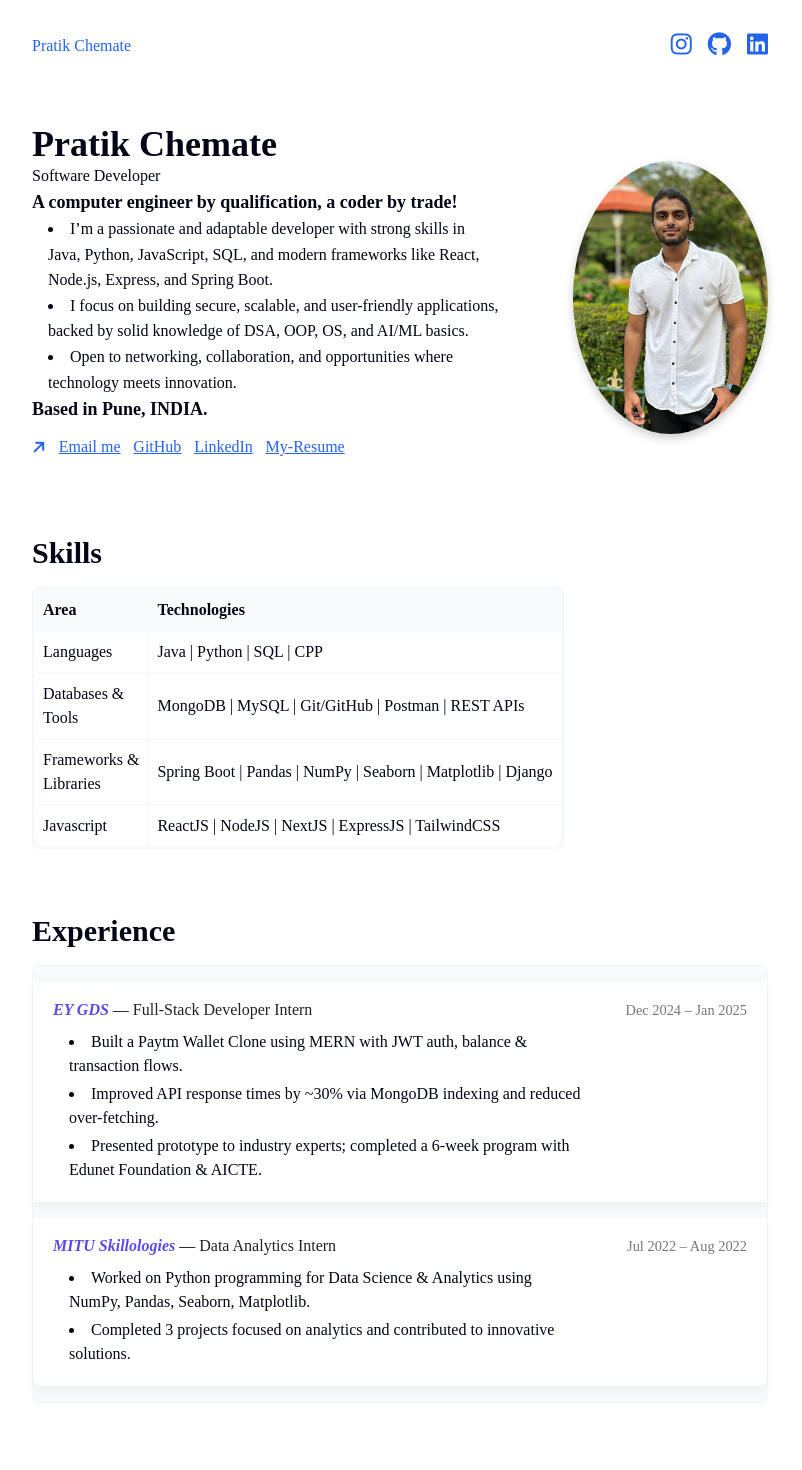
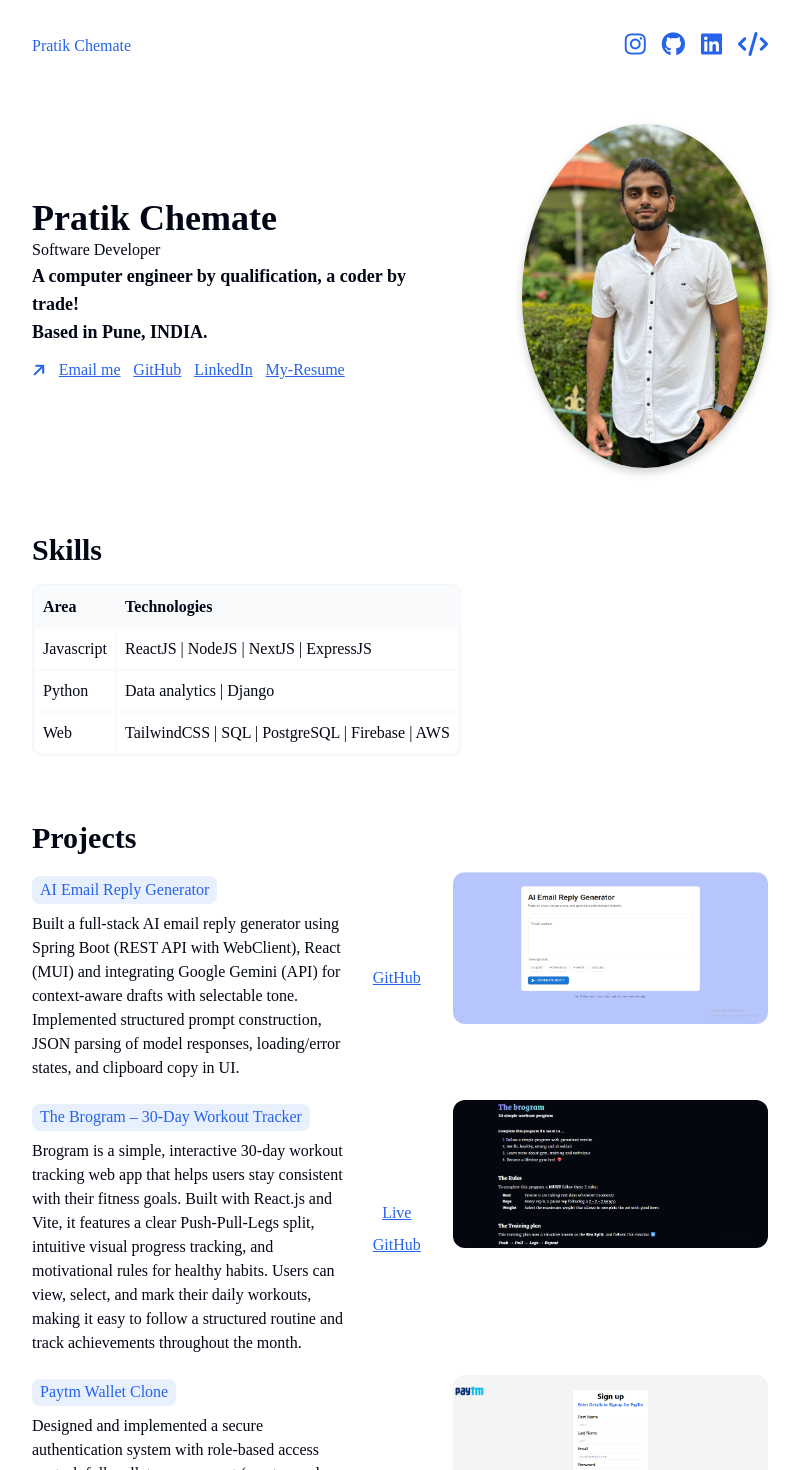
Before and after one commit to pratikchemate/portfolio1, a React (Vite) app: page / in a window 1280 px wide. Shown: the top 1470 px of the page, without its empty margins (240-1042 px from the left). Built offline with nearby package versions, Linux system fonts and the light colour scheme; a web font is replaced by a local one.

Commit message:
leetcode icon

```diff
--- a/src/App.jsx
+++ b/src/App.jsx
@@ -50,6 +50,14 @@ function App() {
           >
             <i className="fa-brands fa-linkedin"></i>
           </a>
+          <a
+            target="_blank"
+            href="https://leetcode.com/u/b5jvSTNZuz/"
+            rel="noreferrer"
+            alt="LeetCode"
+          >
+            <i class="fa-solid fa-code"></i>
+          </a>
         </nav>
       </header>
 
@@ -63,15 +71,6 @@ function App() {
               <div className="intro-description">
                 <h5>
                   A computer engineer by qualification, a coder by trade! <br />
-                  </h5>
-                  <p>
-                    <ul>
-                 <li> I’m a passionate and adaptable developer with strong skills in Java, Python, JavaScript, SQL, and modern frameworks like React, Node.js, Express, and Spring Boot.</li>
-<li>I focus on building secure, scalable, and user-friendly applications, backed by solid knowledge of DSA, OOP, OS, and AI/ML basics.</li>
-                      <li>Open to networking, collaboration, and opportunities where technology meets innovation.</li>
-</ul>
-                  </p>
-                <h5>
                   Based in Pune, INDIA.
                 </h5>
               </div>
@@ -137,73 +136,21 @@ function App() {
             </thead>
             <tbody>
               <tr>
-                <td>Languages</td>
-                <td>Java | Python | SQL | CPP</td>
+                <td>Javascript</td>
+                <td>ReactJS | NodeJS | NextJS | ExpressJS</td>
               </tr>
               <tr>
-                <td>Databases &<br/>Tools</td>
-                <td>MongoDB | MySQL | Git/GitHub | Postman | REST APIs</td>
-              </tr>
-
-              <tr>
-                <td>Frameworks &<br/>Libraries</td>
-                <td>
-                  Spring Boot | Pandas | NumPy | Seaborn | Matplotlib | Django
-                </td>
+                <td>Python</td>
+                <td>Data analytics | Django</td>
               </tr>
               <tr>
-                <td>Javascript</td>
-                <td>ReactJS | NodeJS | NextJS | ExpressJS | TailwindCSS</td>
-              </tr>
-              {/*               <tr>
                 <td>Web</td>
                 <td>TailwindCSS | SQL | PostgreSQL | Firebase | AWS</td>
-              </tr> */}
-            </tbody>
-          </table>
-        </section>
-        <section className="bounce-in" data-aos="fade-up">
-          <h2>Experience</h2>
-          <table class="experience-table">
-            <tbody>
-              <tr>
-                <td class="exp-details">
-                  <i class="company">EY GDS</i> —{" "}
-                  <span class="role">Full-Stack Developer Intern</span>
-                  <ul>
-                    <li>
-                      Built a Paytm Wallet Clone using MERN with JWT auth,
-                      balance & transaction flows.
-                    </li>
-                    <li>
-                      Improved API response times by ~30% via MongoDB indexing
-                      and reduced over-fetching.
-                    </li>
-                    <li>
-                      Presented prototype to industry experts; completed a
-                      6‑week program with Edunet Foundation & AICTE.
-                    </li>
-                  </ul>
-                </td>
-                <td class="exp-date">Dec 2024 – Jan 2025</td>
               </tr>
-              <tr>
-                <td class="exp-details">
-                  <i class="company">MITU Skillologies</i> —{" "}
-                  <span class="role">Data Analytics Intern</span>
-                  <ul>
-                    <li>
-                      Worked on Python programming for Data Science & Analytics
-                      using NumPy, Pandas, Seaborn, Matplotlib.
-                    </li>
-                    <li>
-                      Completed 3 projects focused on analytics and contributed
-                      to innovative solutions.
-                    </li>
-                  </ul>
-                </td>
-                <td class="exp-date">Jul 2022 – Aug 2022</td>
-              </tr>
+              {/* <!-- <tr>
+              <td></td>
+              <td></td>
+            </tr> --> */}
             </tbody>
           </table>
         </section>
@@ -336,7 +283,7 @@ function App() {
             {/* Item 1 */}
             <article className="achievement-card">
               <div className="achievement-thumb">
-                <img src="/IBM.png" alt="IBM" />
+                <img src="/IBM.png" alt="Investment award email" />
               </div>
               <div className="achievement-body">
                 <h4>
@@ -348,7 +295,7 @@ function App() {
                   target="_blank"
                   rel="noreferrer"
                 >
-                  Know more
+                  Know more →
                 </a>
               </div>
             </article>
@@ -356,11 +303,11 @@ function App() {
             {/* Item 2 */}
             <article className="achievement-card">
               <div className="achievement-thumb">
-                <img src="/IEEE.png" alt="IEEE" />
+                <img src="/IEEE.png" alt="Shapatya 1st place" />
               </div>
               <div className="achievement-body">
                 <h4>
-                  IEEE Paper submitted: AI-Powered Resume Parsing
+                  IEEE Paper submitted: AI-Powered Resume Parsing <br />
                   using Django
                 </h4>
                 <a
@@ -369,27 +316,8 @@ function App() {
                   target="_blank"
                   rel="noreferrer"
                 >
-                  Know more
+                  Know more →
                 </a>
-              </div>
-            </article>
-
-             <article className="achievement-card">
-              <div className="achievement-thumb">
-                <img src="/PL_SQL.jpg" alt="Oracle" />
-              </div>
-              <div className="achievement-body">
-                <h4>
-                  Oracle Certified Database programmer using PL/SQL
-                </h4>
-{/*                 <a
-                  className="achievement-link"
-                  href="https://ieeexplore.ieee.org/document/11031656/"
-                  target="_blank"
-                  rel="noreferrer"
-                >
-                  Know more →
-                </a> */}
               </div>
             </article>
           </div>
```
